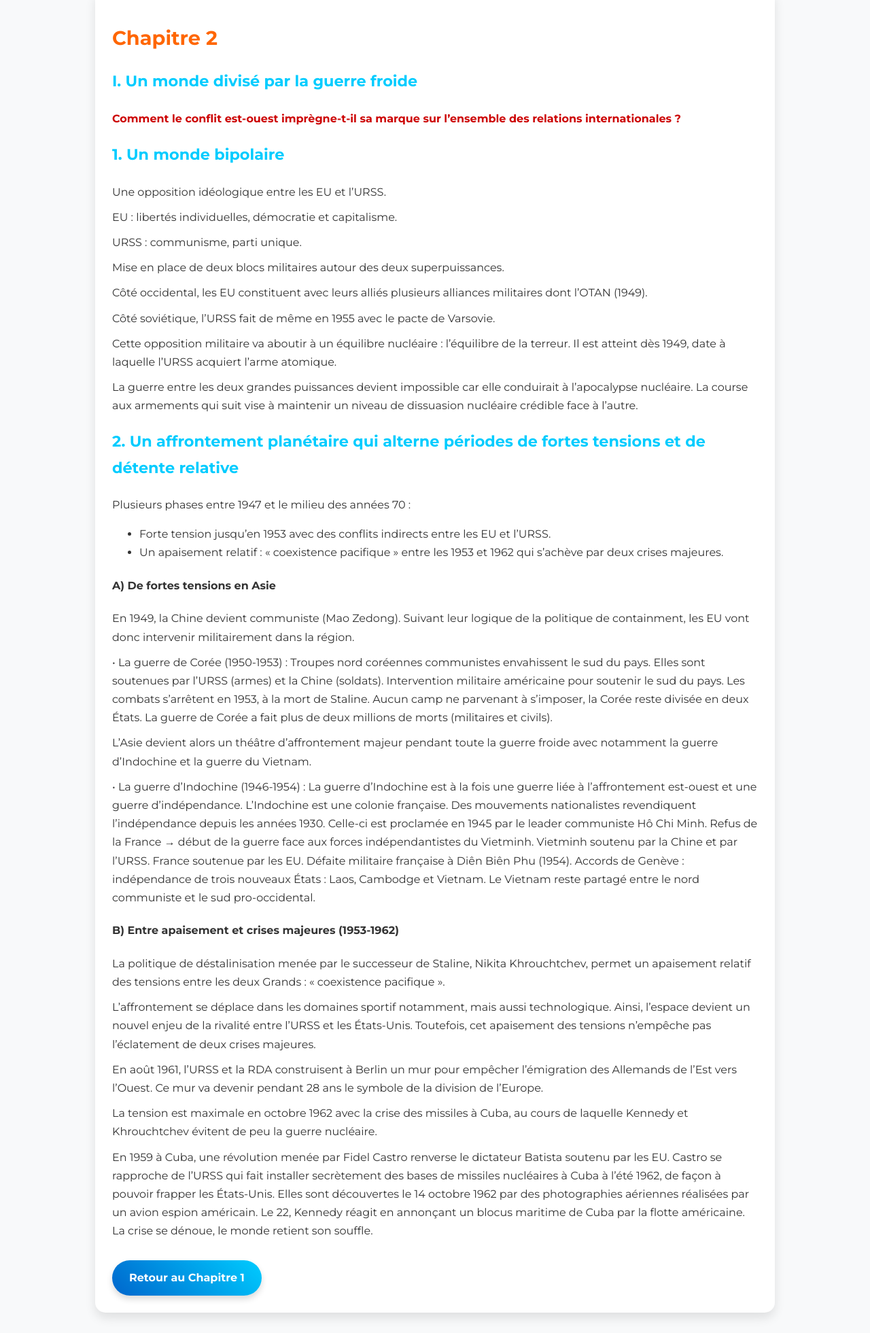
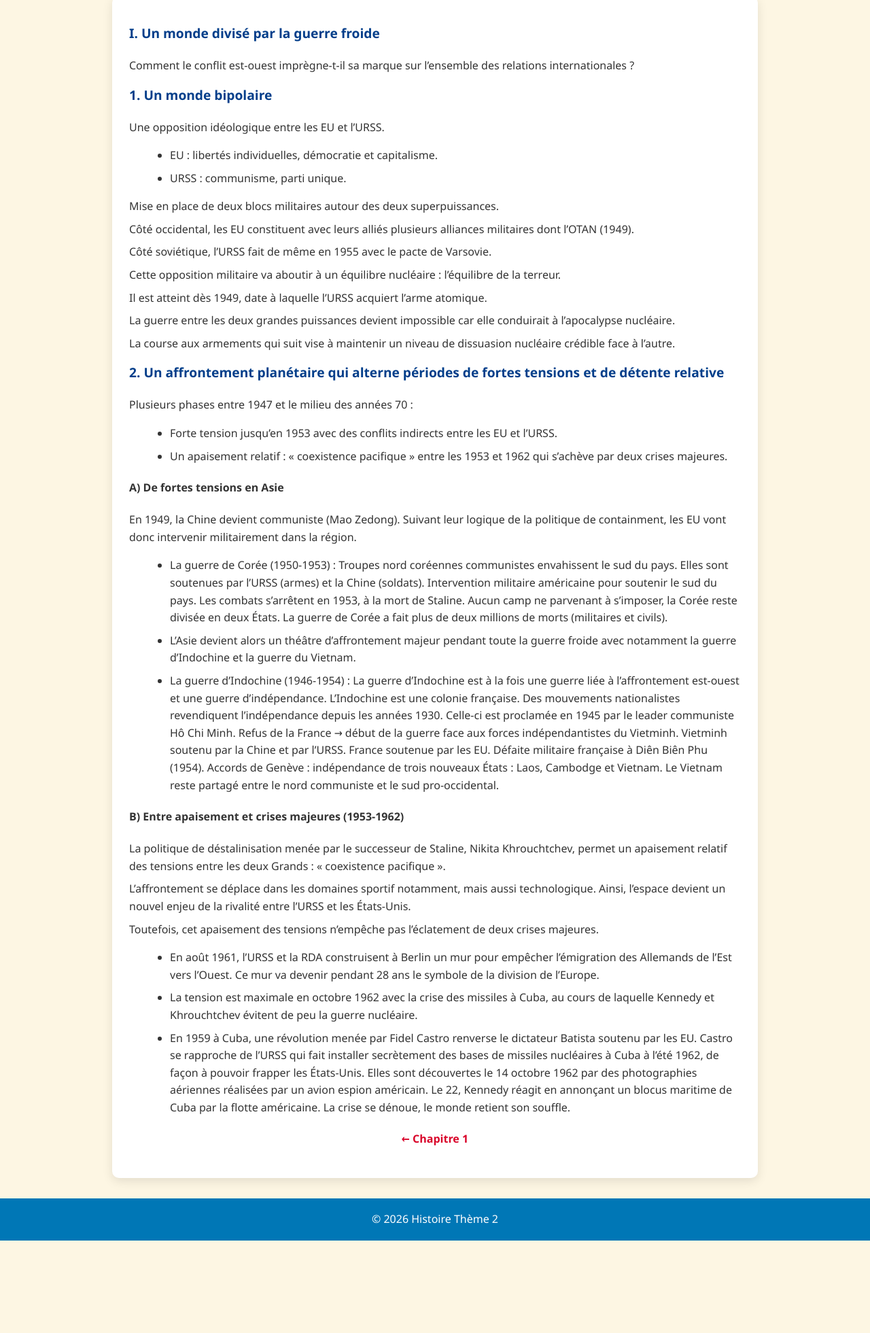
Before and after one commit to Noxyc7/histoire-theme2, a plain HTML site: page chapitre2.html in a window 1280 px wide. Shown: the part 248-2209 px from the top of the page at 68% size. After the commit the page ends 2073 px from the top, so only its background shows below. Drawn offline with Linux system fonts and the light colour scheme.

Commit message:
Add files via upload

```diff
--- a/chapitre2.html
+++ b/chapitre2.html
@@ -2,109 +2,32 @@
 <html lang="fr">
 <head>
     <meta charset="UTF-8">
-<title>Thème 2 Histoire - Chapitre 2</title>
-<link href="https://fonts.googleapis.com/css2?family=Montserrat:wght@400;600;700&display=swap" rel="stylesheet">
-<style>
-body {
-    margin: 0;
-    padding: 0;
-    font-family: 'Montserrat', sans-serif;
-    background: #f8f9fa;
-    color: #333;
-    line-height: 1.7;
-}
-header {
-    background: linear-gradient(90deg, #ff6600, #ffcc00);
-    color: white;
-    padding: 40px 20px;
-    text-align: center;
-    box-shadow: 0 4px 6px rgba(0,0,0,0.1);
-}
-header h1 {
-    margin: 0;
-    font-size: 2.5em;
-    letter-spacing: 1px;
-}
-header p {
-    margin-top: 10px;
-    font-size: 1.2em;
-}
-.container {
-    max-width: 1000px;
-    margin: 30px auto;
-    padding: 0 20px;
-}
-.section-card {
-    background: white;
-    border-radius: 15px;
-    padding: 25px;
-    margin-bottom: 25px;
-    box-shadow: 0 8px 15px rgba(0,0,0,0.1);
-    transition: transform 0.3s, box-shadow 0.3s;
-}
-.section-card:hover {
-    transform: translateY(-5px);
-    box-shadow: 0 15px 25px rgba(0,0,0,0.15);
-}
-h2 {
-    color: #ff6600;
-    font-size: 1.8em;
-    margin-bottom: 15px;
-}
-h3 {
-    color: #00ccff;
-    margin-top: 20px;
-    font-size: 1.4em;
-}
-p {
-    margin: 10px 0;
-}
-.important {
-    color: #cc0000;
-    font-weight: bold;
-}
-.btn {
-    display: inline-block;
-    background: linear-gradient(45deg, #0066cc, #00ccff);
-    color: white;
-    font-weight: bold;
-    padding: 12px 25px;
-    margin-top: 20px;
-    text-decoration: none;
-    border-radius: 50px;
-    box-shadow: 0 5px 10px rgba(0,0,0,0.15);
-    transition: 0.3s;
-}
-.btn:hover {
-    transform: scale(1.05);
-    box-shadow: 0 8px 15px rgba(0,0,0,0.25);
-}
-</style>
+    <title>Histoire - Chapitre 2</title>
+    <link rel="stylesheet" href="style.css">
 </head>
 <body>
-
 <header>
-    <h1>Thème 2 Histoire</h1>
-    <p>Une nouvelle donne géopolitique : bipolarisation et émergence du tiers monde</p>
+    <h1>Thème 2 Histoire : La multiplication des acteurs internationaux dans un monde bipolaire (1945-1970)</h1>
+    <h2>Chapitre 2 : Une nouvelle donne géopolitique : bipolarisation et émergence du tiers monde</h2>
 </header>
 
-<div class="container">
-
-<div class="section-card">
-<h2>Chapitre 2</h2>
-
+<section class="container">
     <h3>I. Un monde divisé par la guerre froide</h3>
-<p><span class="important">Comment le conflit est-ouest imprègne-t-il sa marque sur l’ensemble des relations internationales ?</span></p>
+    <p>Comment le conflit est-ouest imprègne-t-il sa marque sur l’ensemble des relations internationales ?</p>
 
     <h3>1. Un monde bipolaire</h3>
     <p>Une opposition idéologique entre les EU et l’URSS.</p>
-<p>EU : libertés individuelles, démocratie et capitalisme.</p>
-<p>URSS : communisme, parti unique.</p>
+    <ul>
+        <li>EU : libertés individuelles, démocratie et capitalisme.</li>
+        <li>URSS : communisme, parti unique.</li>
+    </ul>
     <p>Mise en place de deux blocs militaires autour des deux superpuissances.</p>
     <p>Côté occidental, les EU constituent avec leurs alliés plusieurs alliances militaires dont l’OTAN (1949).</p>
     <p>Côté soviétique, l’URSS fait de même en 1955 avec le pacte de Varsovie.</p>
-<p>Cette opposition militaire va aboutir à un équilibre nucléaire : l’équilibre de la terreur. Il est atteint dès 1949, date à laquelle l’URSS acquiert l’arme atomique.</p>
-<p>La guerre entre les deux grandes puissances devient impossible car elle conduirait à l’apocalypse nucléaire. La course aux armements qui suit vise à maintenir un niveau de dissuasion nucléaire crédible face à l’autre.</p>
+    <p>Cette opposition militaire va aboutir à un équilibre nucléaire : l’équilibre de la terreur.</p>
+    <p>Il est atteint dès 1949, date à laquelle l’URSS acquiert l’arme atomique.</p>
+    <p>La guerre entre les deux grandes puissances devient impossible car elle conduirait à l’apocalypse nucléaire.</p>
+    <p>La course aux armements qui suit vise à maintenir un niveau de dissuasion nucléaire crédible face à l’autre.</p>
 
     <h3>2. Un affrontement planétaire qui alterne périodes de fortes tensions et de détente relative</h3>
     <p>Plusieurs phases entre 1947 et le milieu des années 70 :</p>
@@ -115,24 +38,29 @@ p {
 
     <h4>A) De fortes tensions en Asie</h4>
     <p>En 1949, la Chine devient communiste (Mao Zedong). Suivant leur logique de la politique de containment, les EU vont donc intervenir militairement dans la région.</p>
-
-<p>• La guerre de Corée (1950-1953) : Troupes nord coréennes communistes envahissent le sud du pays. Elles sont soutenues par l’URSS (armes) et la Chine (soldats). Intervention militaire américaine pour soutenir le sud du pays. Les combats s’arrêtent en 1953, à la mort de Staline. Aucun camp ne parvenant à s’imposer, la Corée reste divisée en deux États. La guerre de Corée a fait plus de deux millions de morts (militaires et civils).</p>
-
-<p>L’Asie devient alors un théâtre d’affrontement majeur pendant toute la guerre froide avec notamment la guerre d’Indochine et la guerre du Vietnam.</p>
-
-<p>• La guerre d’Indochine (1946-1954) : La guerre d’Indochine est à la fois une guerre liée à l’affrontement est-ouest et une guerre d’indépendance. L’Indochine est une colonie française. Des mouvements nationalistes revendiquent l’indépendance depuis les années 1930. Celle-ci est proclamée en 1945 par le leader communiste Hô Chi Minh. Refus de la France → début de la guerre face aux forces indépendantistes du Vietminh. Vietminh soutenu par la Chine et par l’URSS. France soutenue par les EU. Défaite militaire française à Diên Biên Phu (1954). Accords de Genève : indépendance de trois nouveaux États : Laos, Cambodge et Vietnam. Le Vietnam reste partagé entre le nord communiste et le sud pro-occidental.</p>
+    <ul>
+        <li>La guerre de Corée (1950-1953) : Troupes nord coréennes communistes envahissent le sud du pays. Elles sont soutenues par l’URSS (armes) et la Chine (soldats). Intervention militaire américaine pour soutenir le sud du pays. Les combats s’arrêtent en 1953, à la mort de Staline. Aucun camp ne parvenant à s’imposer, la Corée reste divisée en deux États. La guerre de Corée a fait plus de deux millions de morts (militaires et civils).</li>
+        <li>L’Asie devient alors un théâtre d’affrontement majeur pendant toute la guerre froide avec notamment la guerre d’Indochine et la guerre du Vietnam.</li>
+        <li>La guerre d’Indochine (1946-1954) : La guerre d’Indochine est à la fois une guerre liée à l’affrontement est-ouest et une guerre d’indépendance. L’Indochine est une colonie française. Des mouvements nationalistes revendiquent l’indépendance depuis les années 1930. Celle-ci est proclamée en 1945 par le leader communiste Hô Chi Minh. Refus de la France → début de la guerre face aux forces indépendantistes du Vietminh. Vietminh soutenu par la Chine et par l’URSS. France soutenue par les EU. Défaite militaire française à Diên Biên Phu (1954). Accords de Genève : indépendance de trois nouveaux États : Laos, Cambodge et Vietnam. Le Vietnam reste partagé entre le nord communiste et le sud pro-occidental.</li>
+    </ul>
 
     <h4>B) Entre apaisement et crises majeures (1953-1962)</h4>
     <p>La politique de déstalinisation menée par le successeur de Staline, Nikita Khrouchtchev, permet un apaisement relatif des tensions entre les deux Grands : « coexistence pacifique ».</p>
-<p>L’affrontement se déplace dans les domaines sportif notamment, mais aussi technologique. Ainsi, l’espace devient un nouvel enjeu de la rivalité entre l’URSS et les États-Unis. Toutefois, cet apaisement des tensions n’empêche pas l’éclatement de deux crises majeures.</p>
+    <p>L’affrontement se déplace dans les domaines sportif notamment, mais aussi technologique. Ainsi, l’espace devient un nouvel enjeu de la rivalité entre l’URSS et les États-Unis.</p>
+    <p>Toutefois, cet apaisement des tensions n’empêche pas l’éclatement de deux crises majeures.</p>
+    <ul>
+        <li>En août 1961, l’URSS et la RDA construisent à Berlin un mur pour empêcher l’émigration des Allemands de l’Est vers l’Ouest. Ce mur va devenir pendant 28 ans le symbole de la division de l’Europe.</li>
+        <li>La tension est maximale en octobre 1962 avec la crise des missiles à Cuba, au cours de laquelle Kennedy et Khrouchtchev évitent de peu la guerre nucléaire.</li>
+        <li>En 1959 à Cuba, une révolution menée par Fidel Castro renverse le dictateur Batista soutenu par les EU. Castro se rapproche de l’URSS qui fait installer secrètement des bases de missiles nucléaires à Cuba à l’été 1962, de façon à pouvoir frapper les États-Unis. Elles sont découvertes le 14 octobre 1962 par des photographies aériennes réalisées par un avion espion américain. Le 22, Kennedy réagit en annonçant un blocus maritime de Cuba par la flotte américaine. La crise se dénoue, le monde retient son souffle.</li>
+    </ul>
 
-<p>En août 1961, l’URSS et la RDA construisent à Berlin un mur pour empêcher l’émigration des Allemands de l’Est vers l’Ouest. Ce mur va devenir pendant 28 ans le symbole de la division de l’Europe.</p>
-<p>La tension est maximale en octobre 1962 avec la crise des missiles à Cuba, au cours de laquelle Kennedy et Khrouchtchev évitent de peu la guerre nucléaire.</p>
-<p>En 1959 à Cuba, une révolution menée par Fidel Castro renverse le dictateur Batista soutenu par les EU. Castro se rapproche de l’URSS qui fait installer secrètement des bases de missiles nucléaires à Cuba à l’été 1962, de façon à pouvoir frapper les États-Unis. Elles sont découvertes le 14 octobre 1962 par des photographies aériennes réalisées par un avion espion américain. Le 22, Kennedy réagit en annonçant un blocus maritime de Cuba par la flotte américaine. La crise se dénoue, le monde retient son souffle.</p>
+    <nav>
+        <a href="index.html">← Chapitre 1</a>
+    </nav>
+</section>
 
-<a class="btn" href="chapitre1.html">Retour au Chapitre 1</a>
-
-</div>
-</div>
+<footer>
+    <p>© 2026 Histoire Thème 2</p>
+</footer>
 </body>
 </html>
--- /dev/null
+++ b/style.css
@@ -0,0 +1,80 @@
+/* style.css */
+body {
+    font-family: 'Segoe UI', Tahoma, Geneva, Verdana, sans-serif;
+    line-height: 1.6;
+    background: #fdf6e3;
+    color: #333;
+    margin: 0;
+    padding: 0;
+}
+
+header {
+    background: #0077b6;
+    color: white;
+    padding: 20px;
+    text-align: center;
+}
+
+h1, h2, h3 {
+    color: #023e8a;
+}
+
+h1 {
+    font-size: 2em;
+    margin-bottom: 10px;
+}
+
+h2 {
+    font-size: 1.5em;
+    margin-top: 20px;
+}
+
+h3 {
+    font-size: 1.2em;
+    margin-top: 15px;
+}
+
+section {
+    padding: 20px;
+    max-width: 900px;
+    margin: auto;
+}
+
+p, li {
+    font-size: 1em;
+    margin: 8px 0;
+}
+
+ul {
+    margin-left: 20px;
+}
+
+a {
+    color: #d90429;
+    text-decoration: none;
+    font-weight: bold;
+}
+
+a:hover {
+    text-decoration: underline;
+}
+
+nav {
+    text-align: center;
+    margin: 20px 0;
+}
+
+footer {
+    text-align: center;
+    padding: 10px;
+    background: #0077b6;
+    color: white;
+    margin-top: 30px;
+}
+
+.container {
+    background: #fff;
+    border-radius: 10px;
+    padding: 25px;
+    box-shadow: 0px 5px 15px rgba(0,0,0,0.1);
+}
```
Also changed, not shown: chapitre1.html (+62 -107 lines). Lines whose indentation alone changed are shown as unchanged.
